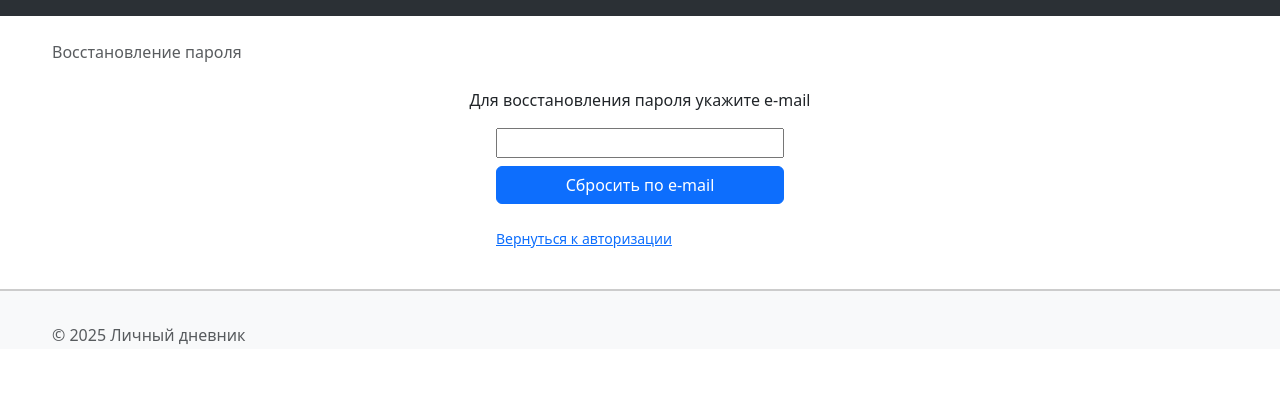
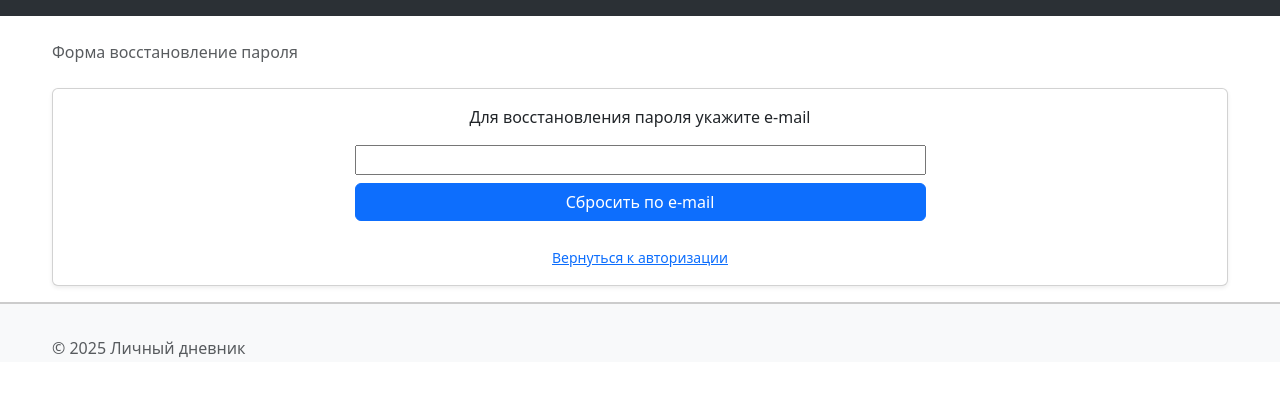
Before and after one commit to KarelinIvan/personal_diary, a Django app: page /users/reset-password/ in a window 1280 px wide. Shown: the top 397 px of the page. Run offline with Django 5.2, Linux system fonts and the light colour scheme; some libraries are stand-ins or nearby versions.

Commit message:
67-й коммит,

```diff
--- a/users/templates/users/login.html
+++ b/users/templates/users/login.html
@@ -10,11 +10,11 @@
                 <h1 class="mb-4 text-center">Добро пожаловать!</h1>
                 <nav aria-label="breadcrumb" class="my-4">
                     <ol class="breadcrumb">
-                        <li class="breadcrumb-item active" aria-current="page">Авторизация</li>
+                        <li class="breadcrumb-item active" aria-current="page">Форма авторизации</li>
                     </ol>
                 </nav>
 
-                <div class="card border-0 shadow-sm">
+                <div class="card border-1 shadow-sm">
                     <div class="card-body">
                         <p class="text-center">Для входа введите e-mail и пароль.</p>
                         <form method="post" action="{% url 'users:login' %}">
--- a/users/templates/users/reset_password.html
+++ b/users/templates/users/reset_password.html
@@ -9,13 +9,13 @@
             <div class="col-12">
                 <nav aria-label="breadcrumb" class="my-4">
                     <ol class="breadcrumb">
-                        <li class="breadcrumb-item active" aria-current="page">Восстановление пароля</li>
+                        <li class="breadcrumb-item active" aria-current="page">Форма восстановление пароля</li>
                     </ol>
                 </nav>
 
-                <div class="row justify-content-center">
-                    <div class="col-6">
-                        <p class="row justify-content-center">Для восстановления пароля укажите e-mail</p>
+                <div class="card border-1 shadow-sm">
+                    <div class="card-body">
+                        <p class="text-center">Для восстановления пароля укажите e-mail</p>
                         <form method="post" action="{% url 'users:reset_password' %}">
                             {% csrf_token %}
                             <div class="d-grid gap-2 col-6 mx-auto mb-2">
@@ -26,7 +26,7 @@
                                 <button type="submit" class="btn btn-primary">Сбросить по e-mail</button>
                             </div>
 
-                            <div class="d-grid gap-2 col-6 mx-auto mb-4">
+                            <div class="mt-4 text-center">
                                 <a href="{% url 'users:login' %}" class="small">Вернуться к авторизации</a>
                             </div>
                         </form>
```
Also changed, not shown: users/templates/users/registration.html (+4 -4 lines).
